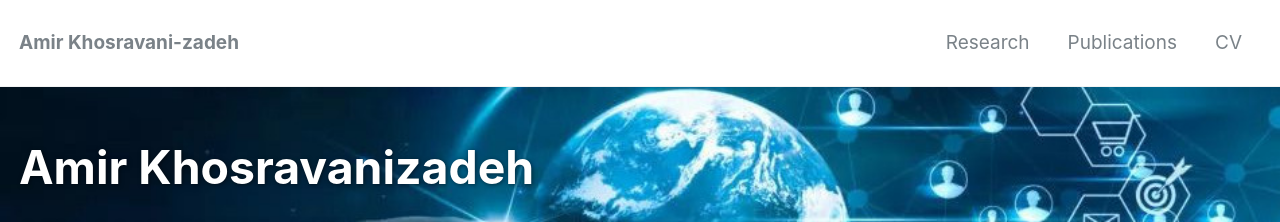
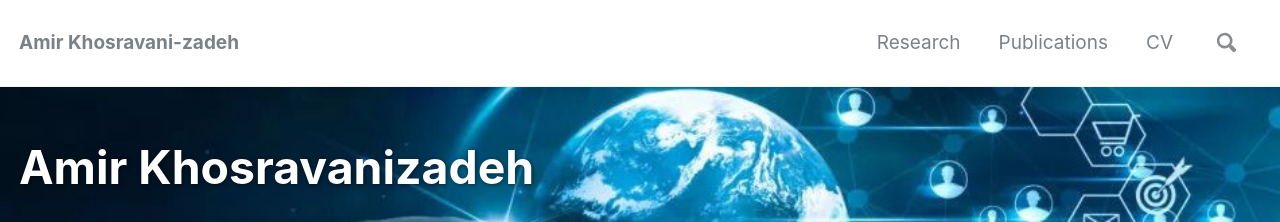
Before and after one commit to amir-khosravanizadeh/amir-khosravanizadeh.github.io, a Jekyll site: the page built from index.md, in a window 1280 px wide. Shown: the top 222 px of the page. Built offline with Jekyll 4.4.1, drawn with Linux system fonts in a browser that asks for light colours; nearby versions of some CDN libraries; some web fonts are replaced.

```diff
--- a/_config.yml
+++ b/_config.yml
@@ -19,7 +19,7 @@ minimal_mistakes_skin    : "default" #, "air", "aqua", "contrast", "dark", "dirt
 locale                   : "en-US"
 title                    : "Amir Khosravani-zadeh"
 title_separator          : "|"
-name                     : "Amir Khosravani-zadeh"
+name                     : #"Amir Khosravani-zadeh"
 description              : "Scientific Researcher"
 url                      : # the base hostname & protocol for your site e.g. "https://mmistakes.github.io"
 baseurl                  : # the subpath of your site, e.g. "/blog"
@@ -59,7 +59,7 @@ reCaptcha:
   secret                 :
 atom_feed:
   path                   : # blank (default) uses feed.xml
-search                   : # true, false (default)
+search                   : true #, false (default)
 search_full_content      : # true, false (default)
 search_provider          : # lunr (default), algolia, google
 algolia:
```
